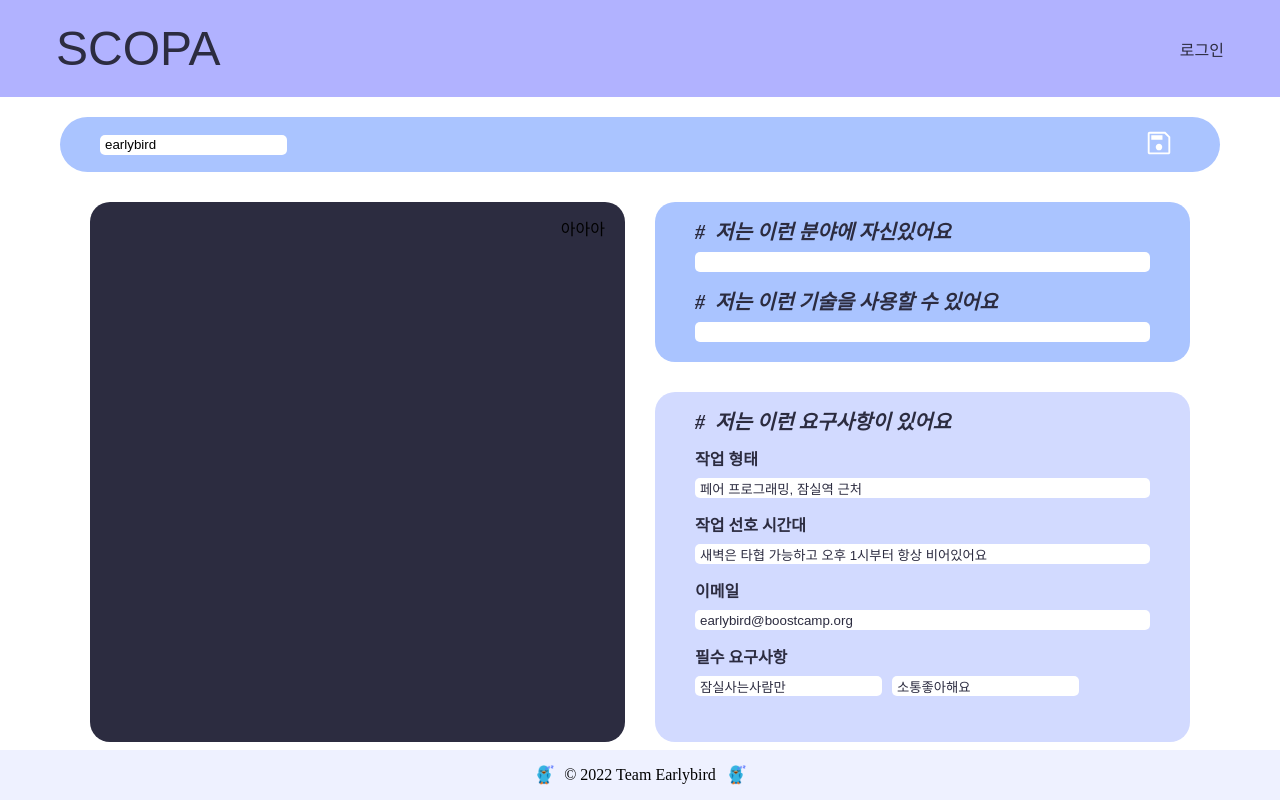
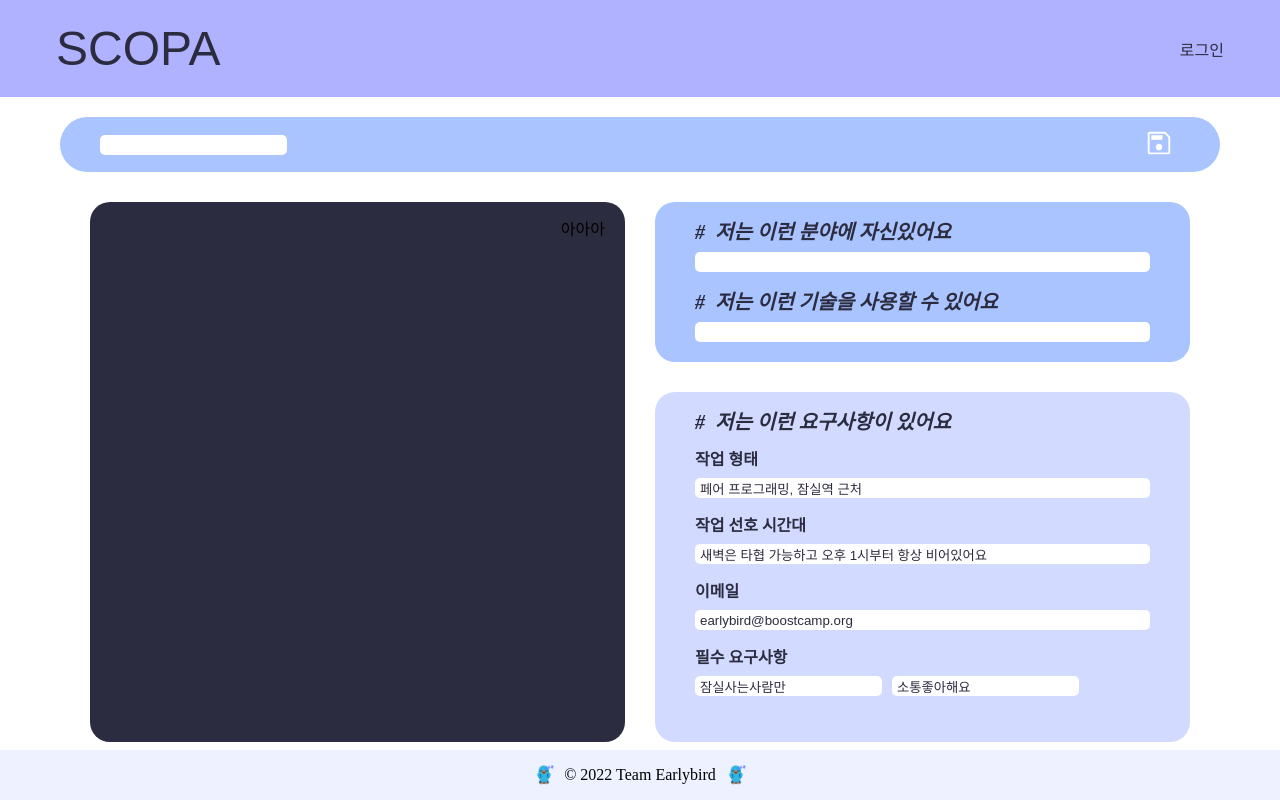
Before and after one commit to boostcampwm-2022/web25-SCOPA, a React (Create React App) app in the folder client/: page /detail/4242 in a window 1280 px wide. Both pictures are taken after a click on the button 1159 px from the left and 144 px from the top of the page. Built offline with nearby package versions, Linux system fonts and the light colour scheme; no server answers.

Commit message:
refactor: 구조 개편
- 최상위 DetailPage 컴포넌트는 EditMode 와 ViewMode 중 하나만 렌더링하도록 변경
- EditModeContainer, ViewModeContainer가 상단바까지 포함

```diff
--- a/client/src/pages/DetailPage/EditModeContainer/index.tsx
+++ b/client/src/pages/DetailPage/EditModeContainer/index.tsx
@@ -1,21 +1,39 @@
+/** @jsxImportSource @emotion/react */
+
 import { useState } from 'react';
 
+import { MiniNavBar } from 'common';
 import { ProfileType } from 'types/profile';
 import { BottomProfileEditor } from './BottomProfileEditor';
 import { CodeEditor } from './CodeEditor';
 import { TopProfileEditor } from './TopProfileEditor';
 
+import { nicknameEditorInputStyle, editButtonStyle, detailProfileWrapperStyle } from '../styles';
+
+import { SaveIcon } from 'assets/svgs';
+
 interface Props {
   userId: string;
   profileData: ProfileType;
+  onClickCancelButton: () => void;
 }
 
-export const EditModeContainer = ({ userId, profileData }: Props) => {
+export const EditModeContainer = ({ userId, profileData, onClickCancelButton }: Props) => {
   return (
     <>
-      <CodeEditor />
-      <TopProfileEditor userId={userId} profileData={profileData} />
-      <BottomProfileEditor userId={userId} profileData={profileData} />
+      <MiniNavBar>
+        <>
+          <input type='text' css={nicknameEditorInputStyle} />
+          <button type='button' css={editButtonStyle} onClick={onClickCancelButton}>
+            <SaveIcon />
+          </button>
+        </>
+      </MiniNavBar>
+      <div css={detailProfileWrapperStyle}>
+        <CodeEditor />
+        <TopProfileEditor userId={userId} profileData={profileData} />
+        <BottomProfileEditor userId={userId} profileData={profileData} />
+      </div>
     </>
   );
 };
--- a/client/src/pages/DetailPage/ViewModeContainer/index.tsx
+++ b/client/src/pages/DetailPage/ViewModeContainer/index.tsx
@@ -1,15 +1,31 @@
+/** @jsxImportSource @emotion/react */
+
+import { MiniNavBar } from 'common';
 import { ProfileType } from 'types/profile';
 import { BottomProfileBox } from './BottomProfileBox';
 import { CodeBox } from './CodeBox';
 import { TopProfileBox } from './TopProfileBox';
 
+import { nicknameSpanStyle, editButtonStyle, detailProfileWrapperStyle } from '../styles';
+import { EditIcon } from 'assets/svgs';
+
 interface Props {
   profileData: ProfileType;
+  onClickEditButton: () => void;
 }
 
-export const ViewModeContainer = ({ profileData }: Props) => {
+export const ViewModeContainer = ({ profileData, onClickEditButton }: Props) => {
   return (
     <>
+      <MiniNavBar>
+        <>
+          <span css={nicknameSpanStyle}>{profileData.nickname}</span>
+          <button type='button' css={editButtonStyle} onClick={onClickEditButton}>
+            <EditIcon />
+          </button>
+        </>
+      </MiniNavBar>
+      <div css={detailProfileWrapperStyle}>
         <CodeBox code={profileData.code} language={profileData.language} />
         <TopProfileBox interest={profileData.interest} techStack={profileData.skills} />
         <BottomProfileBox
@@ -18,6 +34,7 @@ export const ViewModeContainer = ({ profileData }: Props) => {
           email={profileData.email}
           requirements={profileData.requirements}
         />
+      </div>
     </>
   );
 };
--- a/client/src/pages/DetailPage/index.tsx
+++ b/client/src/pages/DetailPage/index.tsx
@@ -3,15 +3,9 @@
 import { useCallback, useState } from 'react';
 import { useParams } from 'react-router-dom';
 
-import { MiniNavBar } from 'common';
 import { ViewModeContainer } from './ViewModeContainer';
 import { MockUpData } from './mockData';
 import { EditModeContainer } from './EditModeContainer';
-
-import { detailProfileWrapperStyle, editButtonStyle, nicknameEditorInputStyle, nicknameSpanStyle } from './styles';
-
-import { EditIcon, SaveIcon } from 'assets/svgs';
-import { useSetEditor } from './EditModeContainer/useSetEditor';
 
 const VIEW_MODE = true;
 const EDIT_MODE = false;
@@ -19,38 +13,14 @@ const EDIT_MODE = false;
 export const DetailPage = () => {
   const { id } = useParams();
   const [mode, setMode] = useState(VIEW_MODE);
-  const { newProfileData, handleChangeNickname } = useSetEditor(id as string, MockUpData);
 
   const handleClickEditButton = useCallback(() => {
     setMode((prevState) => !prevState);
   }, [mode]);
 
-  return (
-    <>
-      <MiniNavBar>
-        <>
-          {mode === EDIT_MODE ? (
-            <input
-              type='text'
-              value={newProfileData.nickname}
-              onChange={handleChangeNickname}
-              css={nicknameEditorInputStyle}
-            />
-          ) : (
-            <span css={nicknameSpanStyle}>{MockUpData.nickname}</span>
-          )}
-          <button type='button' css={editButtonStyle} onClick={handleClickEditButton}>
-            {mode === EDIT_MODE ? <SaveIcon /> : <EditIcon />}
-          </button>
-        </>
-      </MiniNavBar>
-      <div css={detailProfileWrapperStyle}>
-        {mode === EDIT_MODE ? (
-          <EditModeContainer userId={id as string} profileData={MockUpData} />
-        ) : (
-          <ViewModeContainer profileData={MockUpData} />
-        )}
-      </div>
-    </>
+  return mode === EDIT_MODE ? (
+    <EditModeContainer userId={id as string} profileData={MockUpData} onClickCancelButton={handleClickEditButton} />
+  ) : (
+    <ViewModeContainer profileData={MockUpData} onClickEditButton={handleClickEditButton} />
   );
 };
```
Lines whose indentation alone changed are shown as unchanged.
